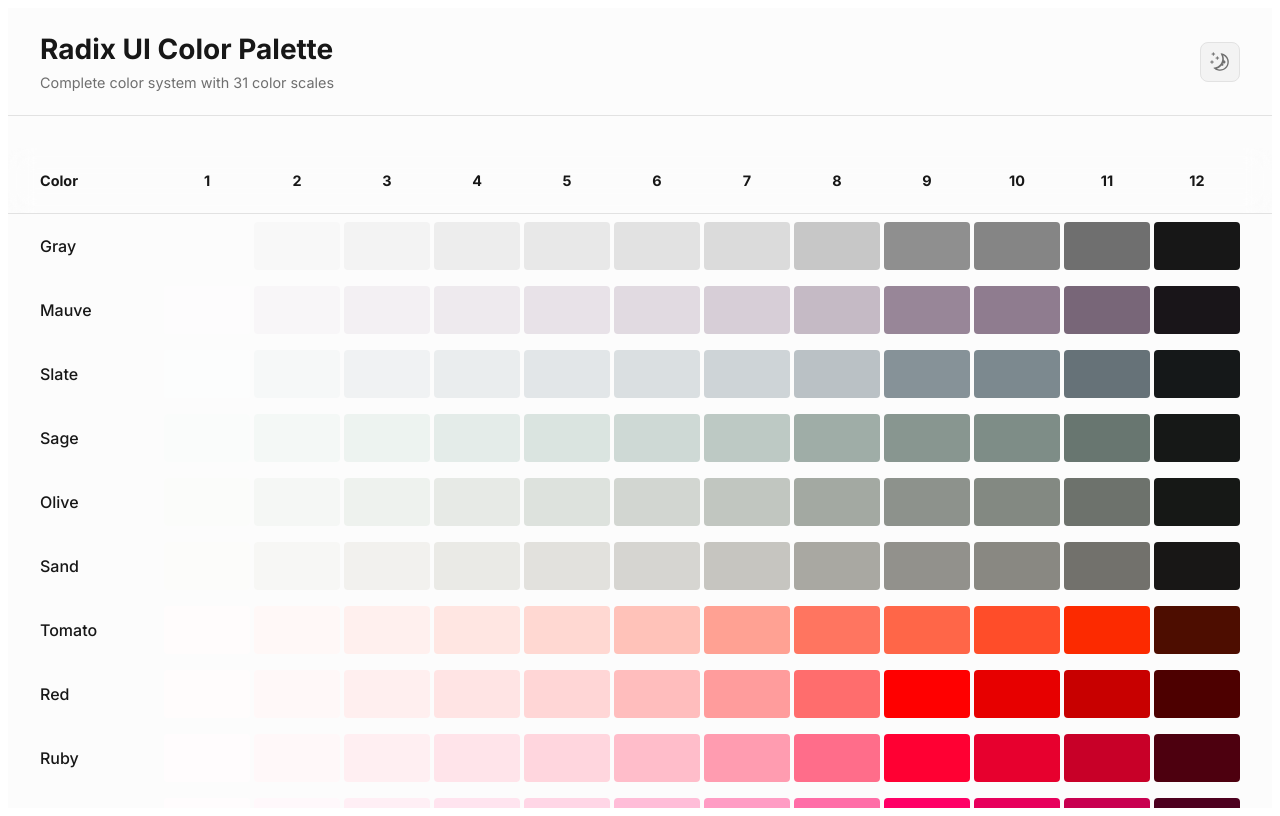
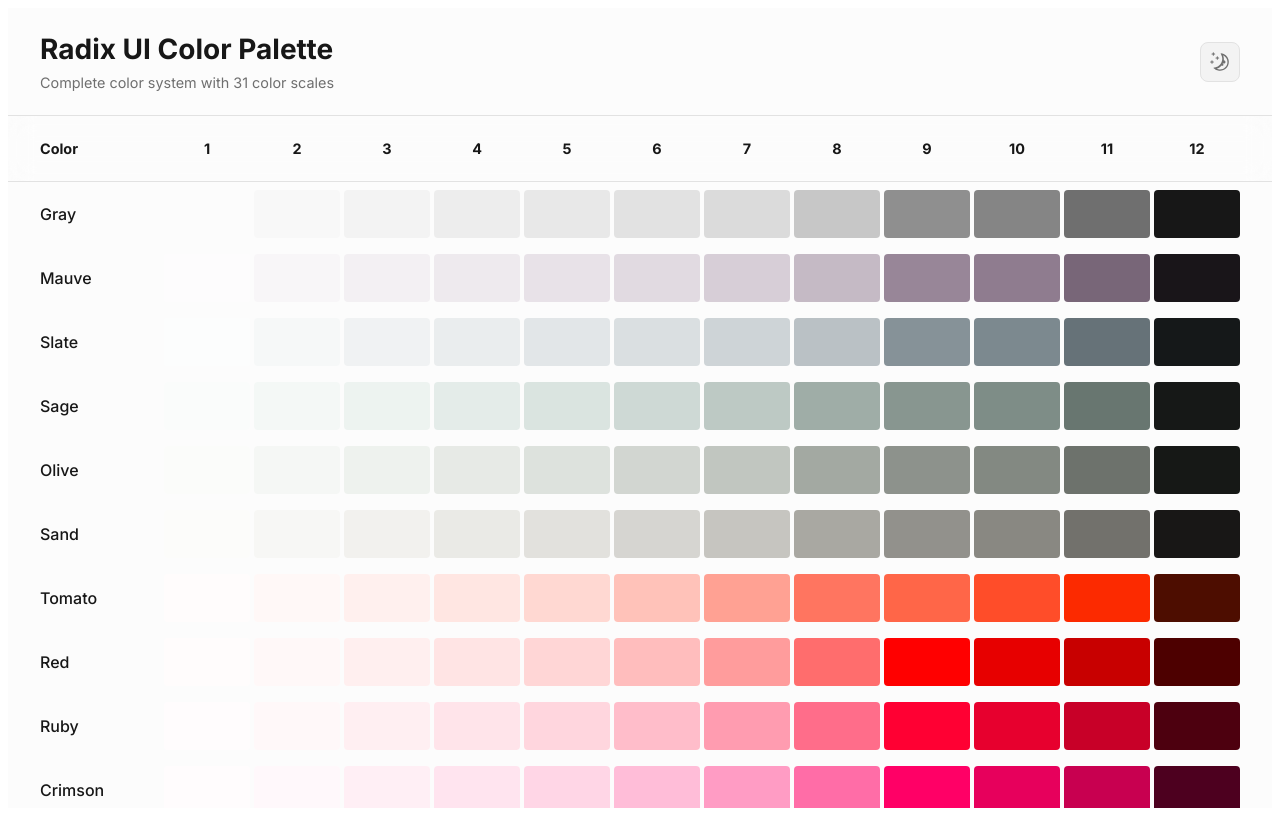
Before and after one commit to dmitrijovsjanik/fast.ui.color, a React (Vite) app: page / in a window 1280 px wide. Built offline with nearby package versions, Linux system fonts and the light colour scheme; the HTML template or start-up script is replaced by a standard one.

Commit message:
Remove space between main header and table header

```diff
--- a/src/components/ColorPalette.tsx
+++ b/src/components/ColorPalette.tsx
@@ -151,7 +151,7 @@ export function ColorPalette() {
         .palette-content {
           flex: 1;
           overflow-y: auto;
-          padding: 2rem;
+          padding: 0 2rem 2rem 2rem;
         }
 
         .table-header {
```
